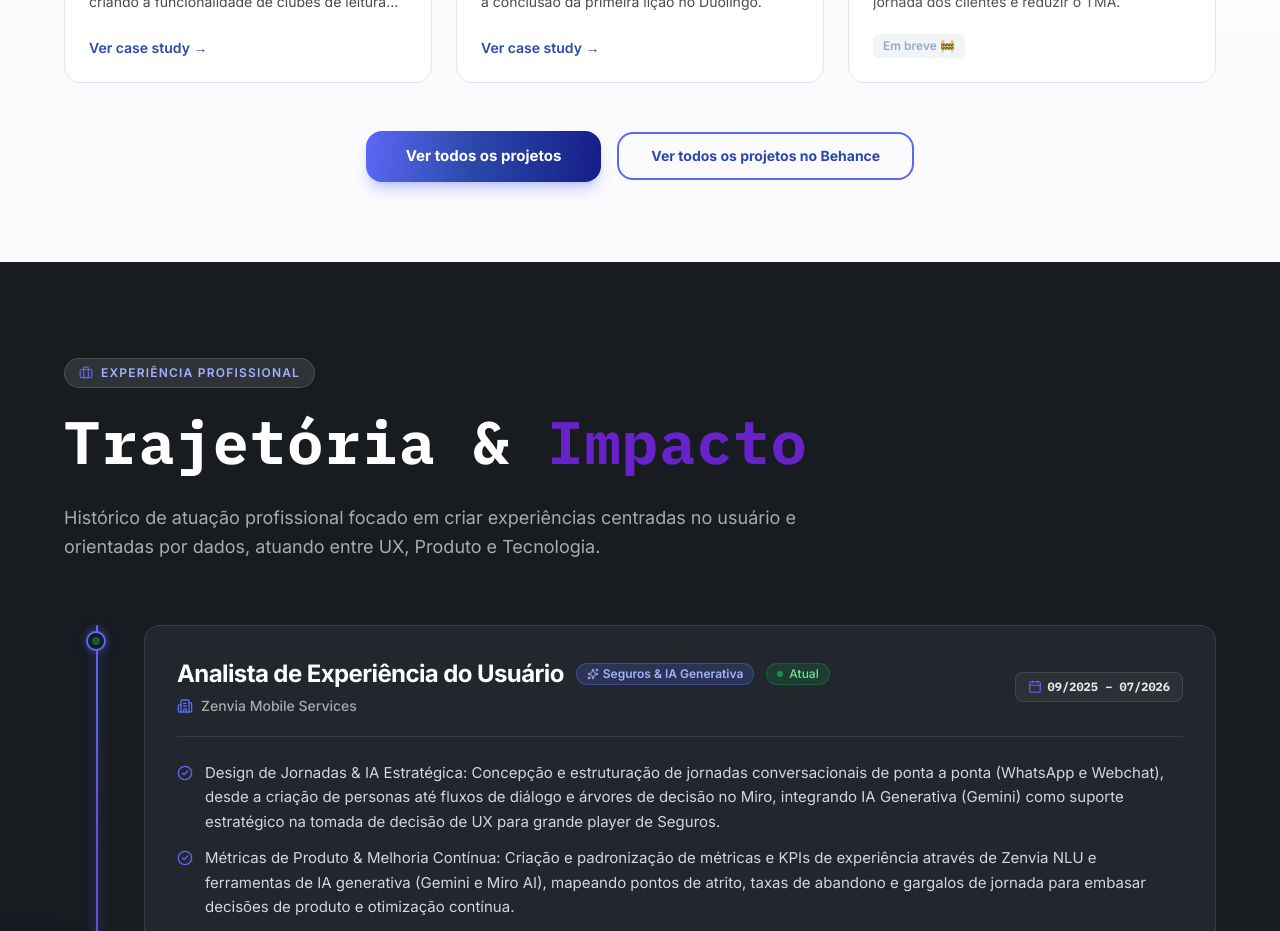
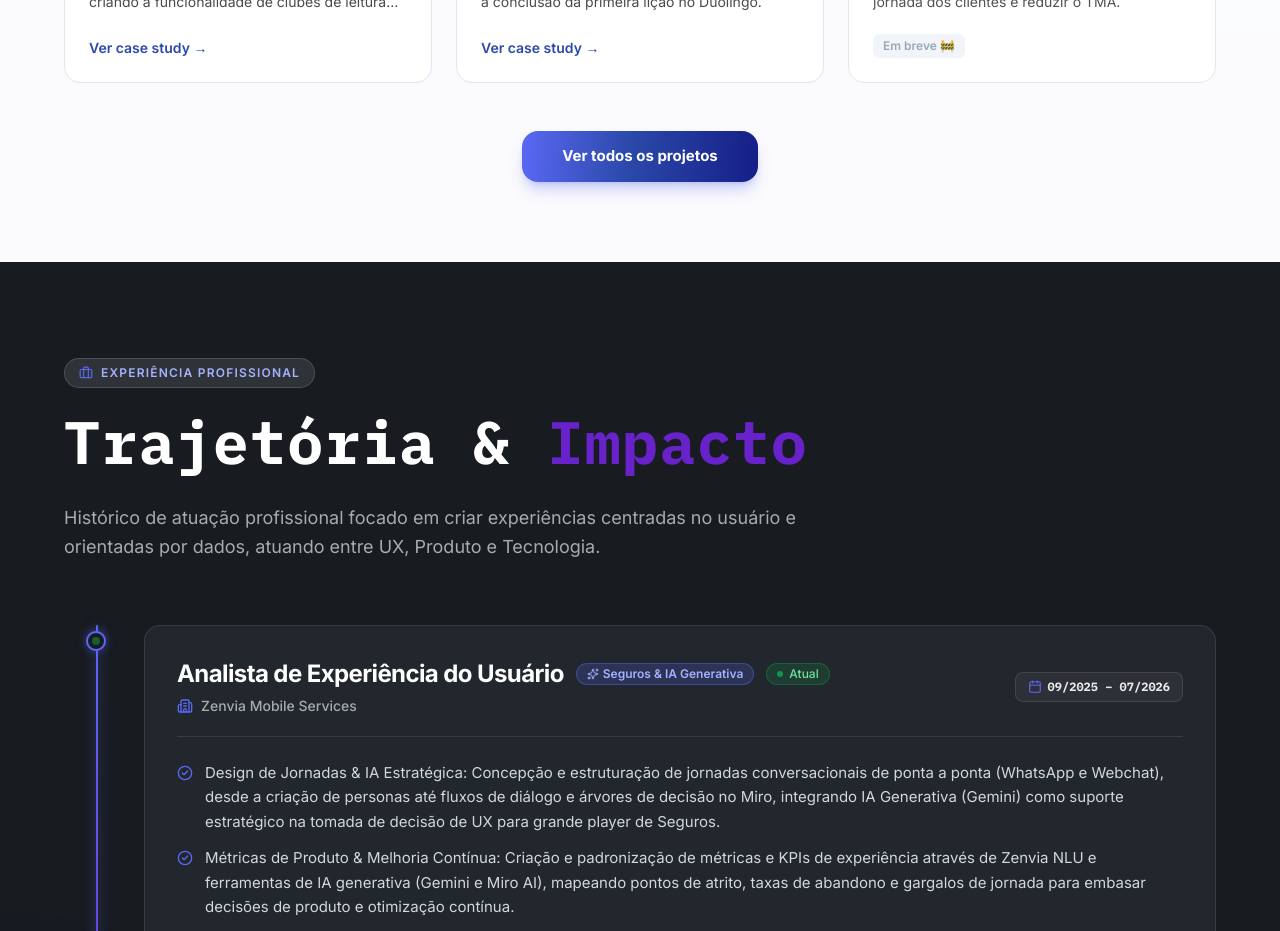
Before and after one commit to dantezim/portfolio-ux, a React (Vite) app: page / in a window 1280 px wide. Shown: the part 1240-2171 px from the top of the page. Built offline with nearby package versions, Linux system fonts and the light colour scheme; the HTML template or start-up script is replaced by a standard one.

Commit message:
fix: remove botao 'Ver todos os projetos no Behance' da secao de projetos

```diff
--- a/src/App.tsx
+++ b/src/App.tsx
@@ -375,21 +375,13 @@ function ProjectsSection({ lang }: SectionProps) {
         </div>
 
         {/* 'Ver todos os projetos' CTA Button (Frame 4) */}
-        <div className="text-center mt-12 flex flex-col sm:flex-row items-center justify-center gap-4">
+        <div className="text-center mt-12 flex justify-center">
           <button
             onClick={() => setIsAllProjectsOpen(true)}
             className="brand-gradient text-white font-bold px-10 py-3.5 rounded-2xl hover:opacity-90 transition-all shadow-lg shadow-[#5b68f5]/30 text-[15px] cursor-pointer"
           >
             {isPt ? "Ver todos os projetos" : "View all projects"}
           </button>
-          <a
-            href={BEHANCE_URL}
-            target="_blank"
-            rel="noopener noreferrer"
-            className="border-2 border-[#5b68f5] text-[#2b49aa] font-bold px-8 py-3 rounded-2xl hover:bg-[#5b68f5]/5 transition-all text-sm"
-          >
-            {tProjects.viewAllBehance}
-          </a>
         </div>
       </div>
 
```
